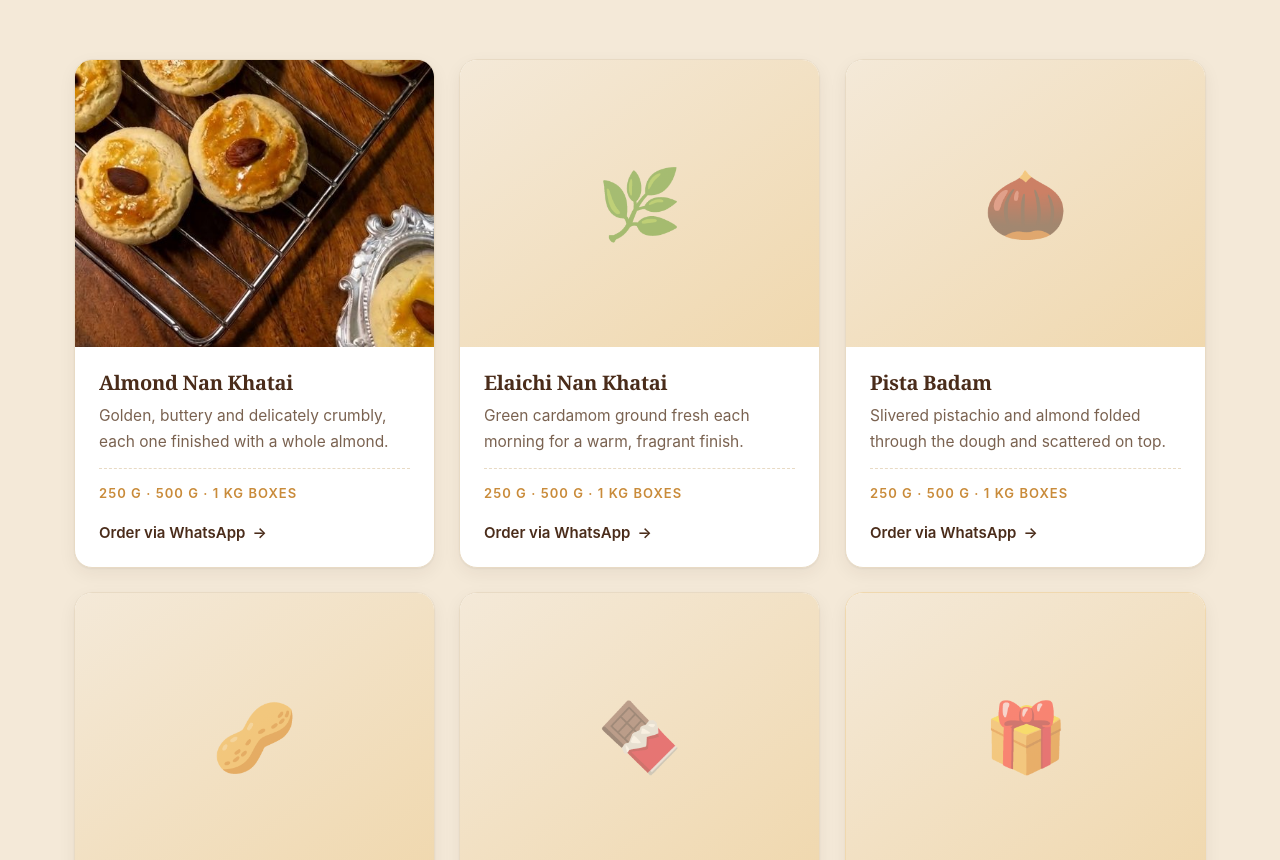
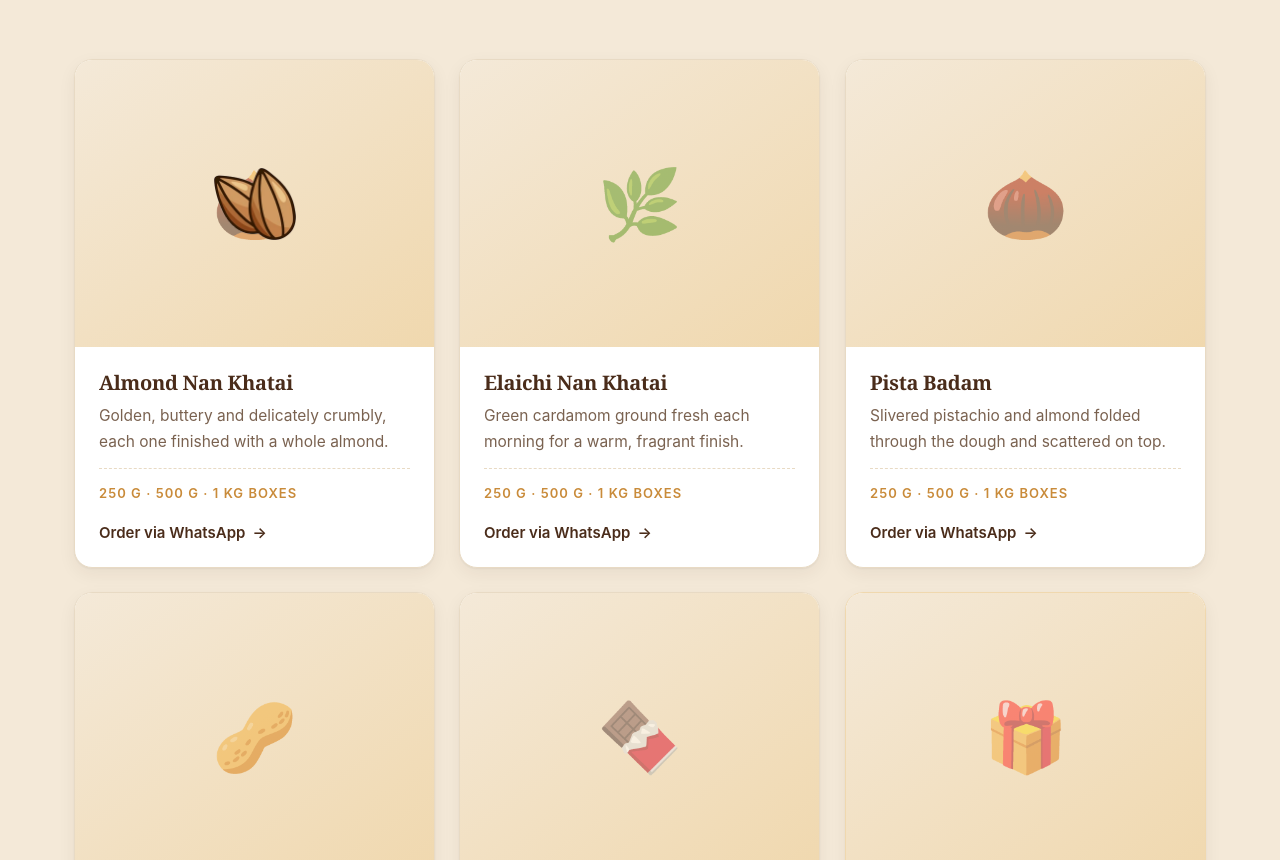
Before and after one commit to nankhataiwaley-arch/nankhataiwaley-arch.github.io, a website: page index.html in a window 1280 px wide. Shown: the part 1599-2459 px from the top of the page. Drawn offline with Linux system fonts and the light colour scheme; a web font is replaced by a local one.

Commit message:
Use the owner's almond illustration on the Almond card
Replaces the photograph from 9e9be77 at the owner's request: they want the
card to match the other five, which all show an icon.

The supplied PNG had an opaque white background, which would have sat as a
white block on the cream card, and .media img is object-fit: cover, which
would have blown a square icon up and cropped it. So two things:

- The white is knocked out by flood-filling inward from the four corners
  rather than thresholding on brightness — the almonds' own highlights are
  near-white and a threshold would have punched holes in them. The result
  is trimmed to its bounding box.
- A new .media img.is-icon rule fits the illustration inside the frame at
  icon size instead of cropping it to fill, letting the frame's gradient
  read as its background. Padding is 30%, tuned so it renders at roughly
  the size of the neighbouring emoji fallbacks rather than twice it.

The emoji fallback stays underneath as the is-empty backup, so the card
still degrades the same way every other one does.

README's asset row follows, and brand-intro.jpg's row is corrected to
1000x625 — it was left at the old 700x560 when that image was replaced.

Co-Authored-By: Claude Opus 5 (1M context) <noreply@anthropic.com>
Claude-Session: https://claude.ai/code/session_01WWDkRcsBdMQ3uubfupfJtY

```diff
--- a/assets/css/components.css
+++ b/assets/css/components.css
@@ -97,6 +97,11 @@
 }
 
 .media.is-empty img { display: none; }
+
+/* An illustration standing in for a photo. Fit it inside the frame at icon
+   size so the gradient reads as its background, instead of cropping it to
+   fill like a photograph. */
+.media img.is-icon { object-fit: contain; padding: 30%; }
 
 .media__fallback {
   position: absolute;
--- a/index.html
+++ b/index.html
@@ -182,8 +182,8 @@
         <!-- Product card -->
         <article class="card reveal" data-reveal>
           <div class="media media--product">
-            <img src="public/images/products/almond-nan-khatai.jpg"
-                 alt="Almond Nan Khatai, golden and crumbly with a whole almond on top" loading="lazy" width="500" height="400">
+            <img class="is-icon" src="public/images/products/almond-nan-khatai.png"
+                 alt="An illustration of two almonds" loading="lazy" width="500" height="400">
             <span class="media__fallback" aria-hidden="true">🌰</span>
           </div>
           <div class="card__body">
```
Also changed, not shown: README.md, public/images/products/almond-nan-khatai.jpg (deleted), public/images/products/almond-nan-khatai.png (added).
